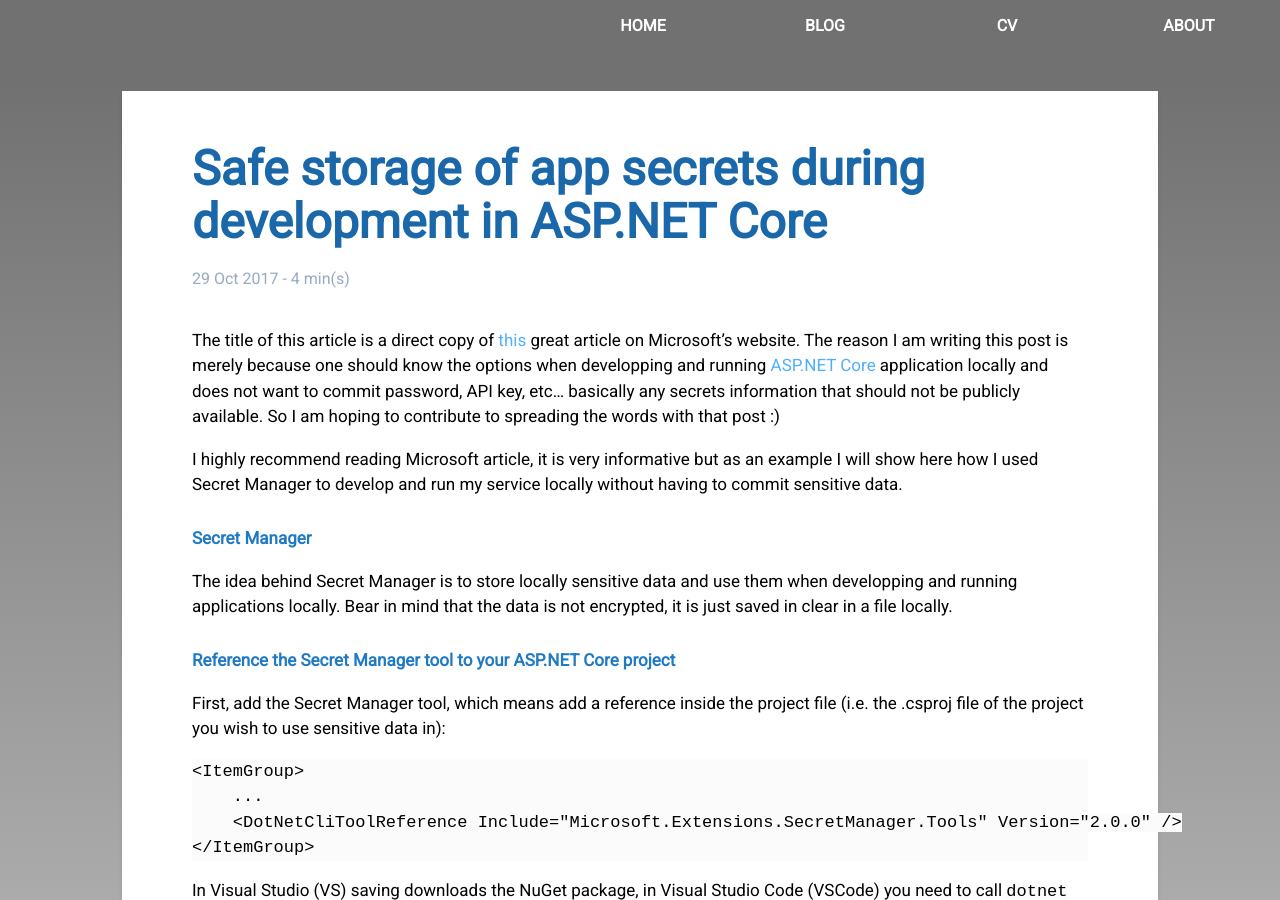
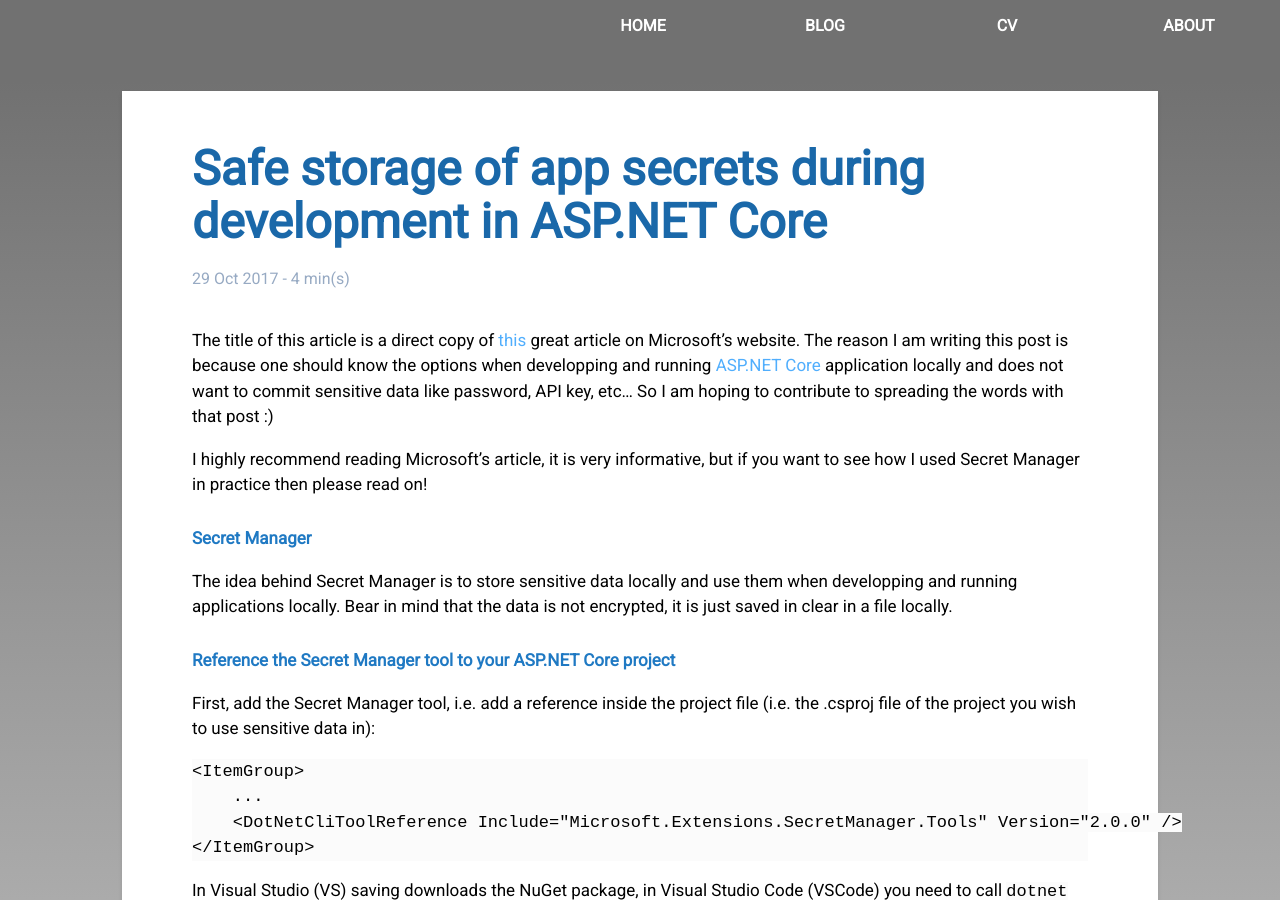
Before and after one commit to caroleolivier/caroleolivier.github.io, a Jekyll site: the page built from _posts/2017-10-29-user-secrets.md, in a window 1280 px wide and 900 px high. Built offline with Jekyll 4.4.1, drawn with Linux system fonts in a browser that asks for light colours; some of the changed text lies outside the part shown.

Commit message:
rephrase

````diff
--- a/_posts/2017-10-29-user-secrets.md
+++ b/_posts/2017-10-29-user-secrets.md
@@ -4,17 +4,17 @@
 time: 2017-10-29
 ---
 
-The title of this article is a direct copy of [this](https://docs.microsoft.com/en-us/aspnet/core/security/app-secrets?tabs=visual-studio) great article on Microsoft's website. The reason I am writing this post is merely because one should know the options when developping and running [ASP.NET Core](https://docs.microsoft.com/en-us/aspnet/core/) application locally and does not want to commit password, API key, etc... basically any secrets information that should not be publicly available. So I am hoping to contribute to spreading the words with that post :)
+The title of this article is a direct copy of [this](https://docs.microsoft.com/en-us/aspnet/core/security/app-secrets?tabs=visual-studio) great article on Microsoft's website. The reason I am writing this post is because one should know the options when developping and running [ASP.NET Core](https://docs.microsoft.com/en-us/aspnet/core/) application locally and does not want to commit sensitive data like password, API key, etc... So I am hoping to contribute to spreading the words with that post :)
 
-I highly recommend reading Microsoft article, it is very informative but as an example I will show here how I used Secret Manager to develop and run my service locally without having to commit sensitive data.
+I highly recommend reading Microsoft's article, it is very informative, but if you want to see how I used Secret Manager in practice then please read on!
 
 ##### Secret Manager
 
-The idea behind Secret Manager is to store locally sensitive data and use them when developping and running applications locally. Bear in mind that the data is not encrypted, it is just saved in clear in a file locally.
+The idea behind Secret Manager is to store sensitive data locally and use them when developping and running applications locally. Bear in mind that the data is not encrypted, it is just saved in clear in a file locally.
 
 ##### Reference the Secret Manager tool to your ASP.NET Core project
 
-First, add the Secret Manager tool, which means add a reference inside the project file (i.e. the .csproj file of the project you wish to use sensitive data in):
+First, add the Secret Manager tool, i.e. add a reference inside the project file (i.e. the .csproj file of the project you wish to use sensitive data in):
 ```xml
 <ItemGroup>
     ...
@@ -86,4 +86,4 @@
 
 <br/>
 
-So User Secrets are very useful when developping ASP.NET Core applications locally. I am very new to it to be honest and there might be other (maybe better) ways of achieving this but I like it for now. There is only one thing that bothers me, it is the extra if statement in code to do extra operations when running locally. I don't like it very much, I prefer when the code path remains the same no matter what environments the code is running in. However, that will do for now!
+So Secret Manager is very useful when developping ASP.NET Core applications locally. There are other ways of achieving the same things (like using environment variables) but I like this solution, it was very straighforward to configure. There is only one thing that bothers me: the extra `if` statement in code to execute extra operations in development. I don't like it very much, I prefer when the code path remains the same no matter what environments the code is running in. However, that will do for now!
````
